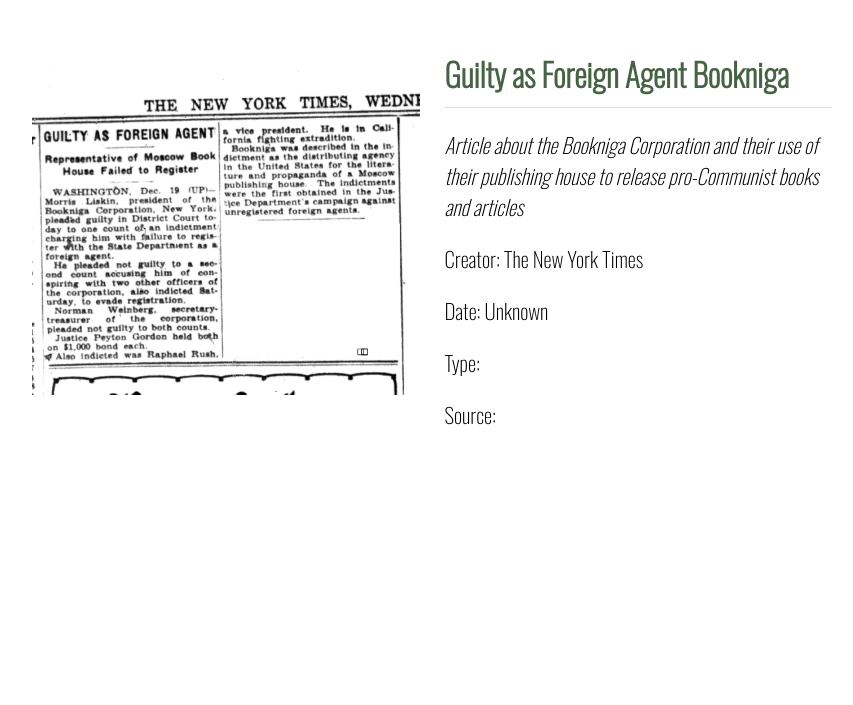
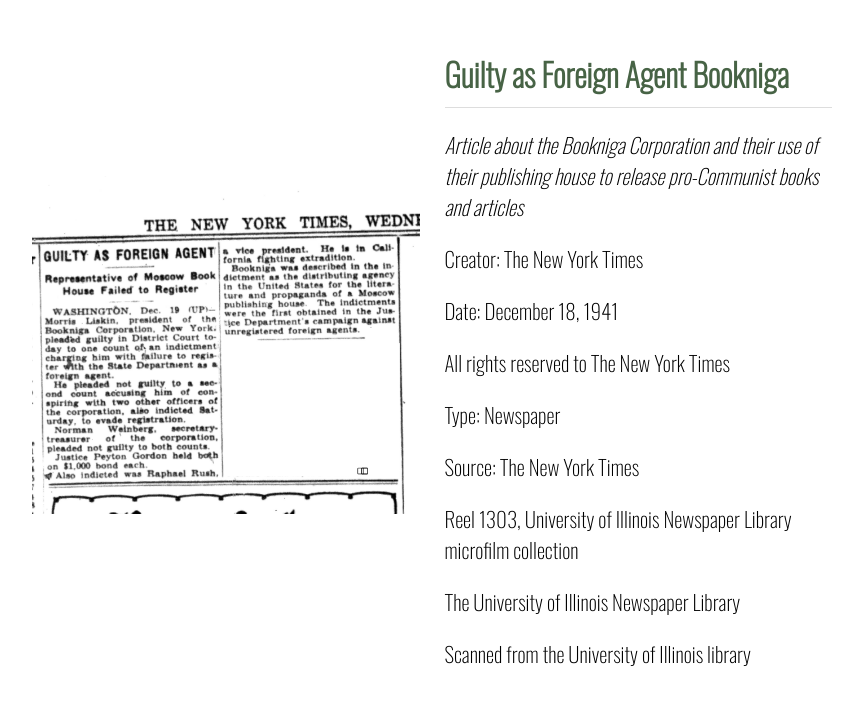
Before and after one commit to tonylira0327/forgn_agnt, a Jekyll site: the page built from _mindoc_media/GUILTY_AS_FOREIGN_AGENT_BOOKNIGA.md, in a window 1280 px wide. Shown: the top 705 px of the page, without its empty margins (208-1061 px from the left). Built offline with Jekyll 4.4.1, drawn with Linux system fonts in a browser that asks for light colours.

Commit message:
Update GUILTY_AS_FOREIGN_AGENT_BOOKNIGA.md

```diff
--- a/_mindoc_media/GUILTY_AS_FOREIGN_AGENT_BOOKNIGA.md
+++ b/_mindoc_media/GUILTY_AS_FOREIGN_AGENT_BOOKNIGA.md
@@ -6,15 +6,15 @@ media_type: image
 _title: Guilty as Foreign Agent Bookniga
 description: Article about the Bookniga Corporation and their use of their publishing house to release pro-Communist books and articles
 creator: The New York Times
-_date: Unknown
-rights:
-type:
-source:
-identifier:
-contributor:
-format:
-credit_(IPTC):
-date_created_(IPTC):
+_date: December 18, 1941
+rights: All rights reserved to The New York Times
+type: Newspaper
+source: The New York Times
+identifier: Reel 1303, University of Illinois Newspaper Library microfilm collection
+contributor: The University of Illinois Newspaper Library
+format: Scanned from the University of Illinois library
+credit_(IPTC): The New York Times
+date_created_(IPTC): December 18, 1941
 
 _path: /assets/img/GUILTY_AS_FOREIGN_AGENT_BOOKNIGA.jpg
 order: '06'
```
